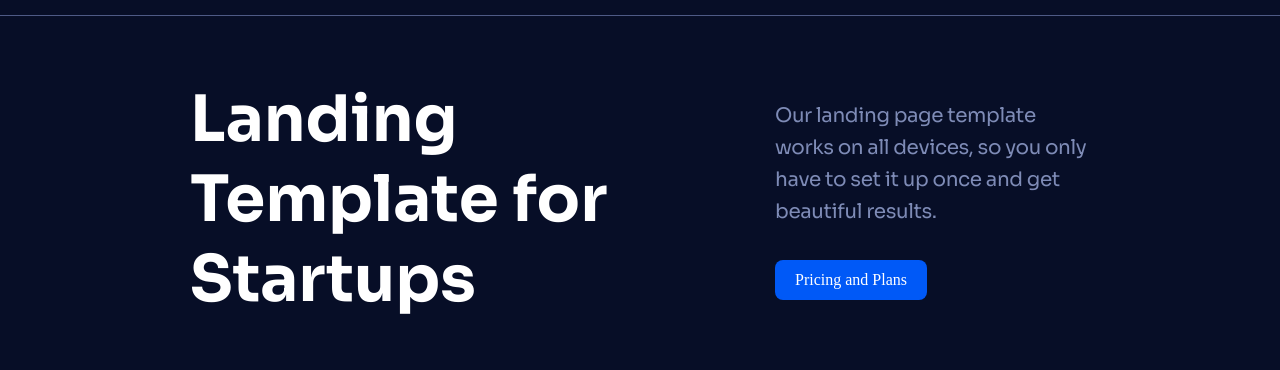
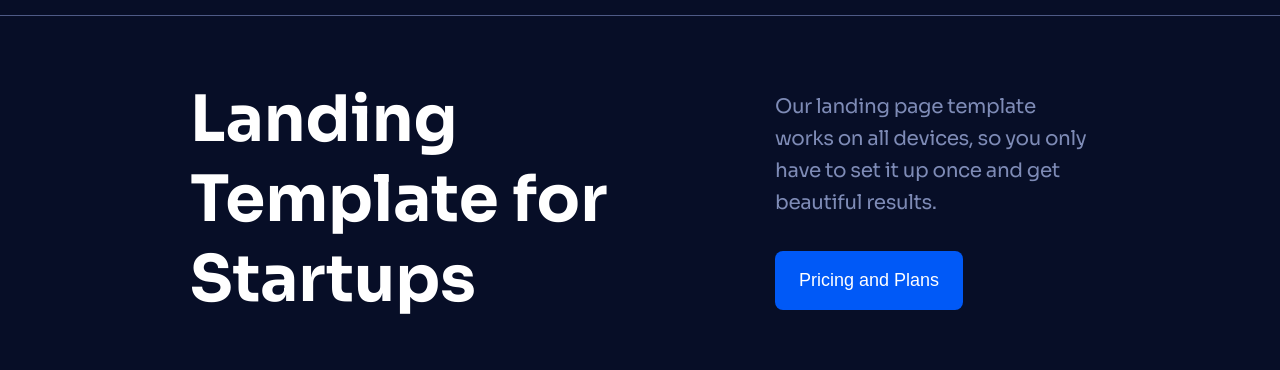
Before and after one commit to JoroRaynov/SoftUni---HTML-CSS, a plain HTML site: page Figma/Safia Template/index.html in a window 1280 px wide. Shown: the part 88-458 px from the top of the page. Drawn offline with Linux system fonts and the light colour scheme.

Commit message:
CSS changes

```diff
--- a/Figma/Safia Template/styles/hero.css
+++ b/Figma/Safia Template/styles/hero.css
@@ -36,11 +36,14 @@
 }
 
 .hero .info .hero__btn {
-      padding: 8px 20px;
+      padding: 16px 24px;
       border-radius: 8px;
       background-color: var(--clr-secondary);
       border: none;
       color: white;
+      cursor: pointer;
+      font-family: sans-serif;
+      font-size: 18px;;
 }
 
 .hero .hero__img {
```
Also changed, not shown: Figma/Safia Template/index.html (+3 -1 lines).
